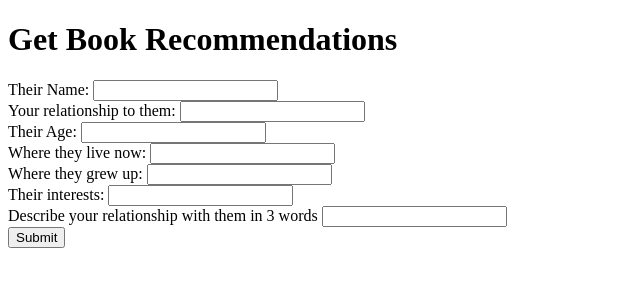
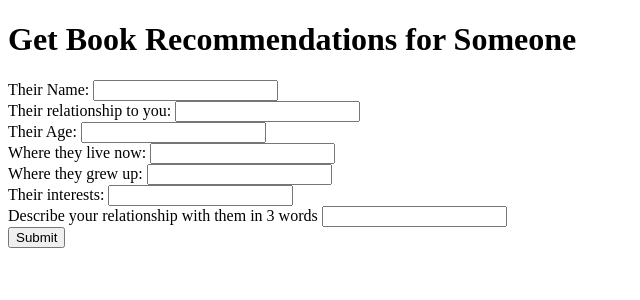
Before and after one commit to freddieb123/askernest, a Flask app: page / in a window 1280 px wide. Shown: the top 300 px of the page, without its empty margins (0-640 px from the left). Run offline with Flask 3, Linux system fonts and the light colour scheme.

Commit message:
reqs update

```diff
--- a/Templates/index.html
+++ b/Templates/index.html
@@ -3,11 +3,11 @@
 <html>
 <body>
       <div id="userForm">
-        <h1>Get Book Recommendations</h1>
+        <h1>Get Book Recommendations for Someone</h1>
           <label for="name">Their Name:</label>
           <input type="text" id="name" required><br>
 
-          <label for="relation">Your relationship to them:</label>
+          <label for="relation">Their relationship to you:</label>
           <input type="text" id="relation" required><br>
 
           <label for="age">Their Age:</label>
```
